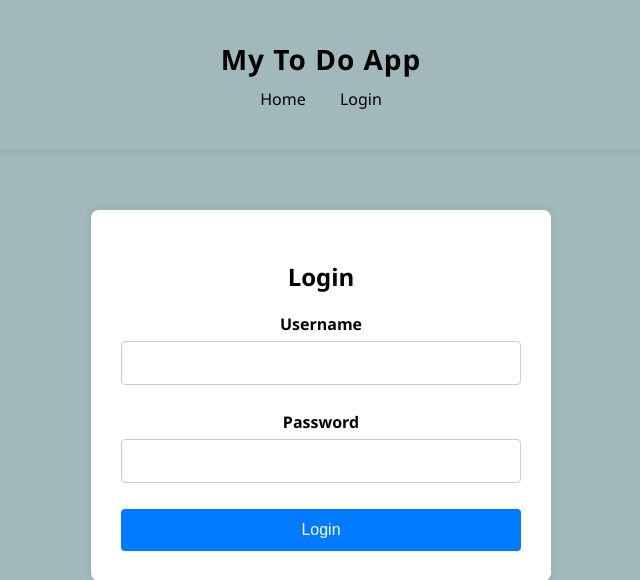
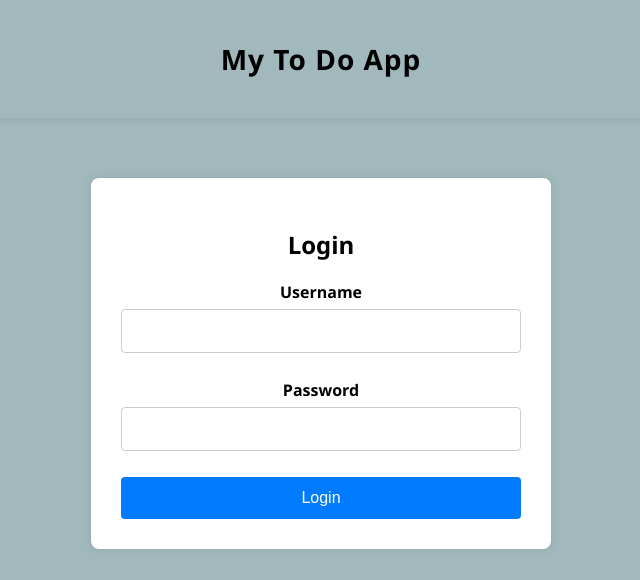
Before and after one commit to nottheishitauk/To-Do-App, a Flask app: page /login in a window 1280 px wide. Shown: the top 580 px of the page, without its empty margins (319-959 px from the left). Run offline with Flask 3, Linux system fonts and the light colour scheme.

Commit message:
base.html

```diff
--- a/app/templates/base.html
+++ b/app/templates/base.html
@@ -10,14 +10,16 @@
   <header>
     <div class="container">
       <h1>My To Do App</h1>
+      {% if 'user' in session %}
       <nav>
-        <a href="{{ url_for('auth.login') }}">Home</a>
+        <a href="{{ url_for('tasks.view_tasks') }}">Home</a>
         {% if 'user' in session %}
           <a href="{{ url_for('auth.logout') }}">Logout</a>
         {% else %}
           <a href="{{ url_for('auth.login') }}">Login</a>
         {% endif %}
       </nav>
+      {% endif %}
     </div>
   </header>
 
```
